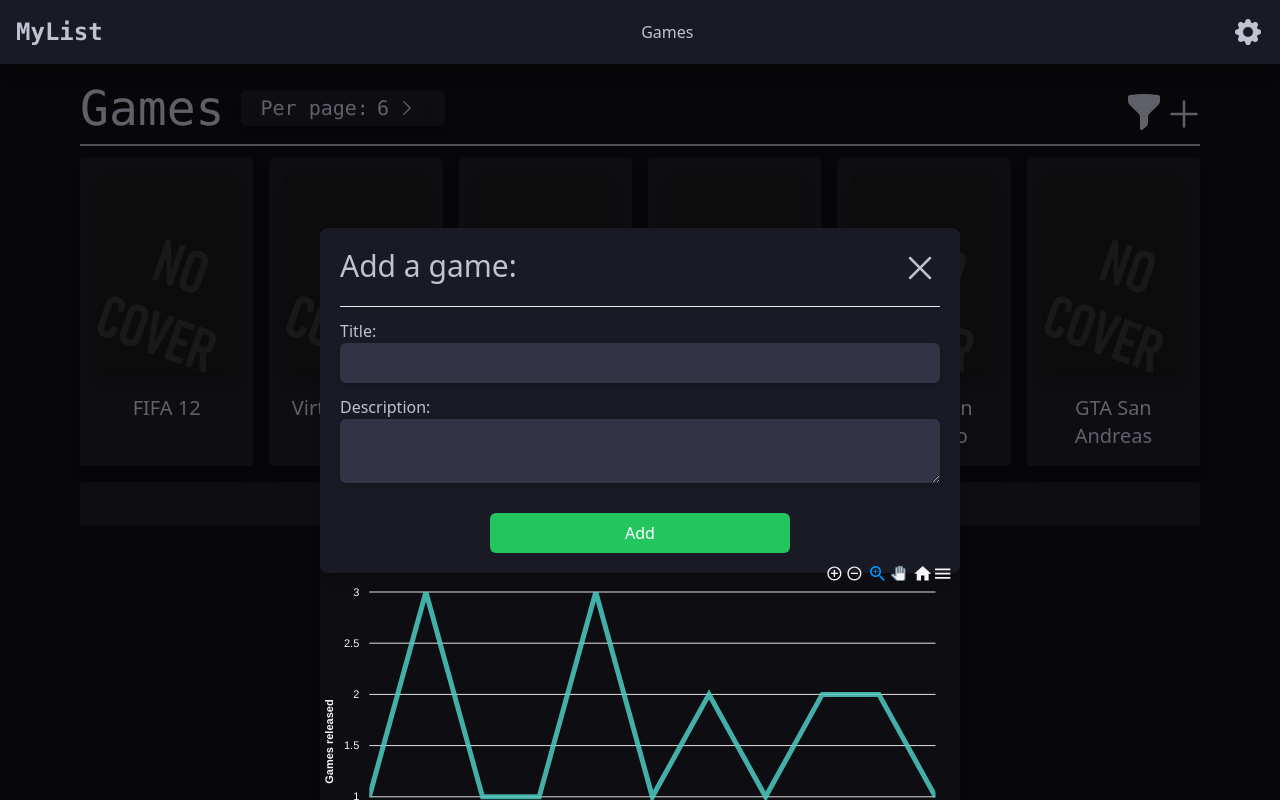
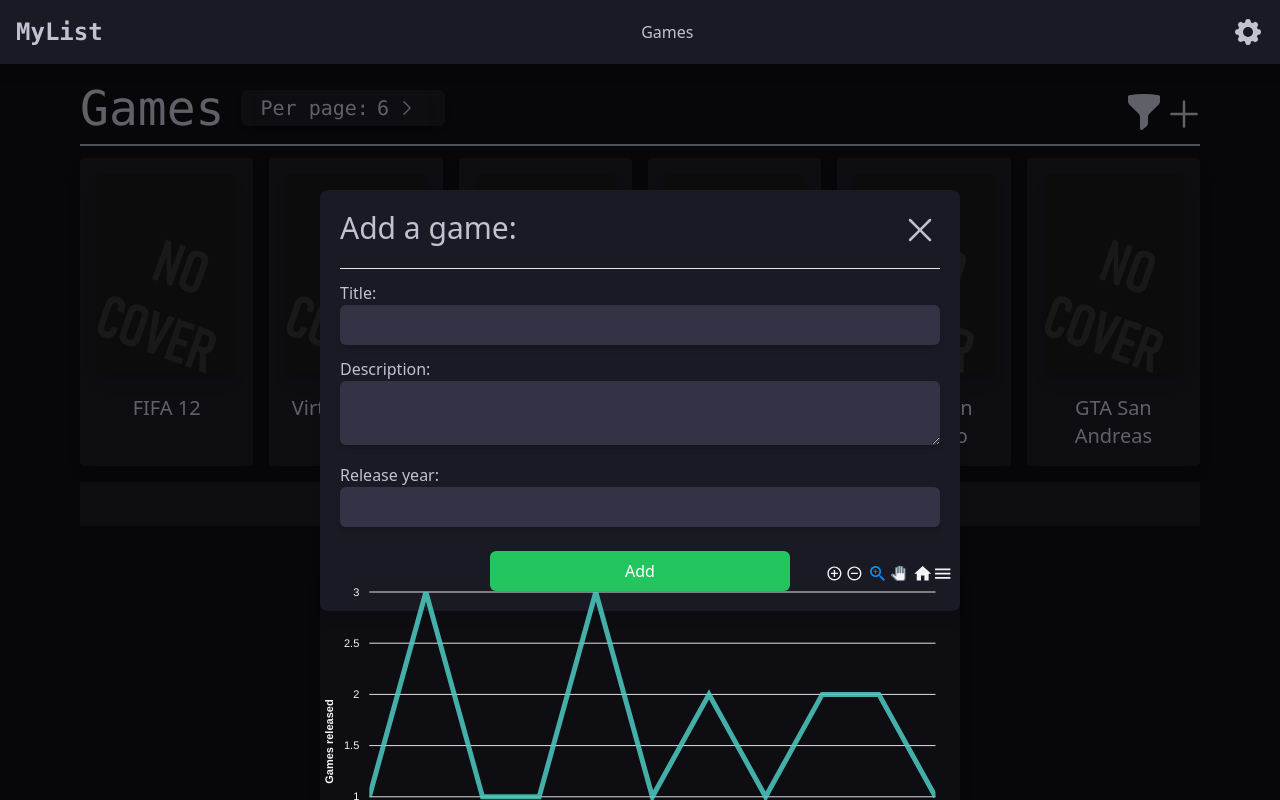
Before and after one commit to ghostnear/second-year-mpp, a React (Vite) app in the folder frontend/: page /games in a window 1280 px wide. Both pictures are taken after a click on the button 1178 px from the left and 108 px from the top of the page. Shown: the top 800 px of the page. Built offline with nearby package versions, Linux system fonts and the light colour scheme.

Commit message:
Add release year to Add modal

```diff
--- a/frontend/src/components/games/addModal.js
+++ b/frontend/src/components/games/addModal.js
@@ -1,16 +1,16 @@
-import { Link } from 'react-router-dom';
 import { PlusIcon, XMarkIcon } from '@heroicons/react/24/solid';
 
 const AddModal = (params) => {
     const saveChanges = () => {
         const title = document.getElementById('add-modal-title').value;
         const description = document.getElementById('add-modal-description').value;
+        const releaseYear = parseInt(document.getElementById('add-modal-release-year').value);
 
         // TODO: this should be a request to the backend in the future.
         // Workaround:
         // Get max id and add 1 to it.
-        const maxID = Math.max(...params.games[0].map(game => game.id));
-        params.games[1]([...params.games[0], { id: maxID + 1, title: title, description: description }]);
+        const maxID = Math.max(...params.games.map(game => game.id));
+        params.setGames([...params.games, { id: maxID + 1, title: title, description: description, releaseYear: releaseYear}]);
 
         closeModal();
     }
@@ -33,7 +33,10 @@ const AddModal = (params) => {
                 <input id="add-modal-title" type="text" className={`w-full bg-third p-2 rounded-md shadow-md mb-3`}/>
 
                 <label htmlFor="add-modal-description" className={`text-m`}>Description:</label>
-                <textarea id="add-modal-description" className={`w-full bg-third p-2 rounded-md shadow-md`}/>
+                <textarea id="add-modal-description" className={`w-full bg-third p-2 rounded-md shadow-md mb-3`}/>
+
+                <label htmlFor="add-modal-release-year" className={`text-m`}>Release year:</label>
+                <input id="add-modal-release-year" type="text" className={`w-full bg-third p-2 rounded-md shadow-md`}/>
             </div>
              {/* Footer */}
             <div className={`w-full flex justify-center`}>
--- a/frontend/src/pages/games.js
+++ b/frontend/src/pages/games.js
@@ -36,7 +36,7 @@ const GamesPage = (params) => {
     return (
         <main className={`min-h-screen bg-main dark:text-main`}>
             <div className={`w-full h-full bg-main p-5 px-20`}>
-                <AddModal games={params.games} />
+                <AddModal games={params.games} setGames={params.setGames} />
                 <div className={`flex items-center pb-3 font-mono`}>
                     <h1 className={`text-5xl`}>
                         Games
```
